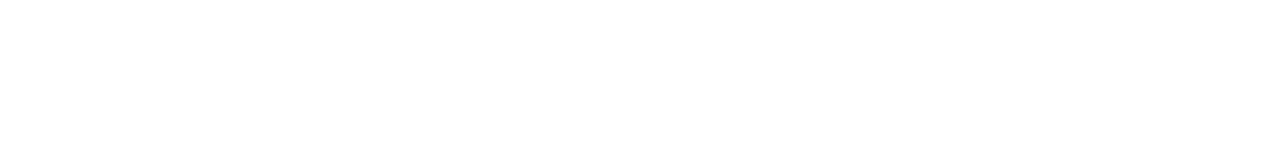
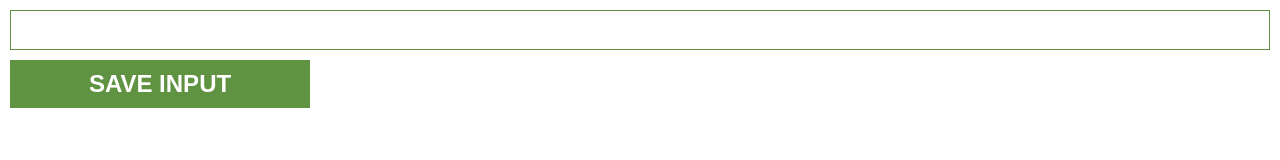
Before and after one commit to robjeybee/chrome-extension, a plain HTML site: page index.html in a window 1280 px wide. Drawn offline with Linux system fonts and the light colour scheme.

Commit message:
styled input and button elements

```diff
--- a/index.html
+++ b/index.html
@@ -7,7 +7,8 @@
     <title>Chrome Extension</title>
 </head>
 <body>
-
+    <input id="input-el" type="text">
+    <button id="input-btn">SAVE INPUT</button>
     <script src="/index.js"></script>
 </body>
 </html>
--- a/index.js
+++ b/index.js
@@ -0,0 +1,2 @@
+let inputEl = document.getElementById("input-el")
+let inputBtn = document.getElementById("input-btn")
--- a/style.css
+++ b/style.css
@@ -0,0 +1,33 @@
+*,
+*::before,
+*::after {
+    box-sizing: border-box;
+    padding: 0;
+    margin: 0;
+}
+
+body {
+    margin: 0;
+    padding: 10px;
+    font-family: Arial, Helvetica, sans-serif;
+    display: flex;
+    flex-direction: column;
+}
+
+#input-el {
+    border: 1px solid #5f9341;
+    width: 100%;
+    height: 40px;
+    margin-bottom: 10px;
+    padding: 10px;
+}
+
+#input-btn {
+    background-color: #5f9341;
+    width: 300px;
+    border: none;
+    color: white;
+    font-weight: bold;
+    font-size: 24px;
+    padding: 10px 20px;
+}
```
